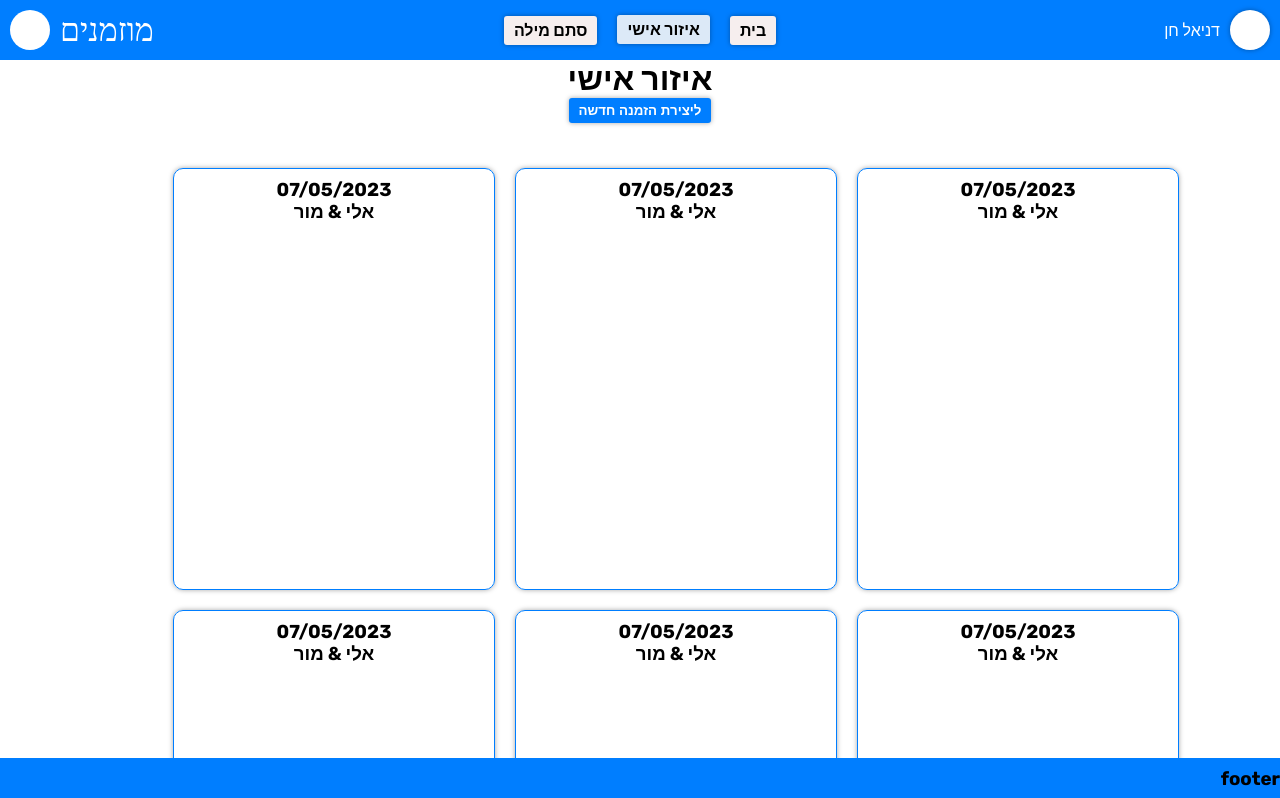
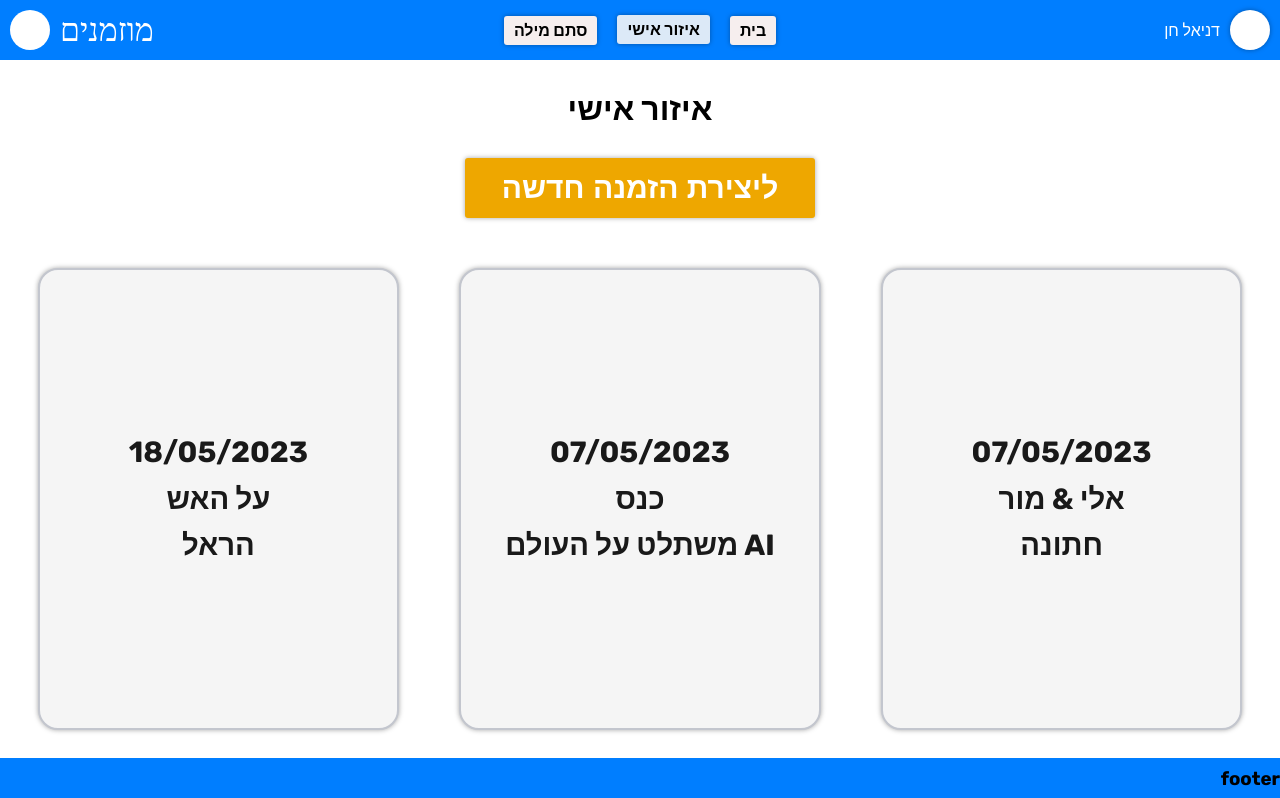
Before and after one commit to Muzmanim-Digital-Event-Invitation/Muzmanim-Frontend, a React (Vite) app: page /dashboard in a window 1280 px wide. Shown: the top 798 px of the page. Built offline with nearby package versions, Linux system fonts and the light colour scheme; a web font is replaced by a local one.

Commit message:
edit dasboard component

```diff
--- a/src/Components/Content/Dashboard/Dashboard.css
+++ /dev/null
@@ -1,33 +0,0 @@
-.Dashboard {
-    display: flex;
-    flex-direction: column;
-	align-items: center;
-    justify-content: center;
-
-    .events_container{
-        margin-top: 20px;
-        padding: 25px 101px 75px;
-        /* border: 1px solid black; */
-        display: flex;
-        flex-direction: row;
-        gap: 20px;
-        flex-wrap: wrap;
-
-        .event_card{
-            display: flex;
-            flex-direction: column;
-            align-items: center;
-            /* justify-content: center; */
-            width: 300px;
-            height: 400px;
-            border: 1px solid var(--main-clr);
-            box-shadow: var(--mid-shadow);
-            border-radius: var(--big-radius);
-            padding: 10px;
-
-        }
-    }
-
-
-
-}
--- /dev/null
+++ b/src/Components/Content/Dashboard/Dashboard.scss
@@ -0,0 +1,96 @@
+.Dashboard {
+    display: flex;
+    flex-direction: column;
+    align-items: center;
+    justify-content: center;
+
+    h1 {
+        margin-top: 30px;
+        margin-bottom: 30px;
+    }
+
+    .create_event_btn {
+        width: 350px;
+        height: 60px;
+        background-color: var(--btn-bg-clr);
+        font-size: 30px;
+        margin-bottom: 30px;
+
+    }
+
+    .events_container {
+        margin-top: 20px;
+        display: flex;
+        flex-direction: row;
+        justify-content: center;
+        align-items: center;
+        gap: 60px;
+        flex-wrap: wrap;
+
+        .event_card {
+            display: flex;
+            flex-direction: column;
+            align-items: center;
+            /* justify-content: center; */
+            width: 300px;
+            height: 400px;
+            border: 1px solid var(--main-clr);
+            box-shadow: var(--mid-shadow);
+            border-radius: var(--big-radius);
+            padding: 10px;
+
+            border-radius: 20px;
+            background: #f5f5f5;
+            position: relative;
+            padding: 1.8rem;
+            border: 2px solid #c3c6ce;
+            transition: 0.5s ease-out;
+            overflow: visible;
+
+            .card_details {
+                color: var(--main-text-clr);
+                height: 100%;
+                gap: .5em;
+                display: flex;
+                font-size: 25px;
+                flex-direction: column;
+                align-items: center;
+                justify-content: center;
+                place-content: center;
+            }
+
+            .card_button {
+                transform: translate(-50%, 125%);
+                width: 60%;
+                border-radius: 1rem;
+                border: none;
+                background-color:var(--main-clr);
+                color:var(--sec-text-clr);
+                font-size: 1rem;
+                padding: .5rem 1rem;
+                position: absolute;
+                left: 50%;
+                bottom: 0;
+                opacity: 0;
+                transition: 0.3s ease-out;
+            }
+
+        }
+
+        /*Hover*/
+        .event_card:hover {
+            border-color: var(--main-clr);
+            box-shadow: 0 4px 18px 0 rgba(0, 0, 0, 0.25);
+        }
+
+        .event_card:hover .card_button {
+            transform: translate(-50%, 50%);
+            opacity: 1;
+        }
+
+
+    }
+
+
+
+}
--- a/src/Components/Content/Dashboard/Dashboard.tsx
+++ b/src/Components/Content/Dashboard/Dashboard.tsx
@@ -1,37 +1,67 @@
-import "./Dashboard.css";
+import "./Dashboard.scss";
 
 function Dashboard(): JSX.Element {
     return (
         <div className="Dashboard">
 			<h1>איזור אישי</h1>
             <div>
-                <button className="btn ">ליצירת הזמנה חדשה</button>
+                <button className="btn create_event_btn">ליצירת הזמנה חדשה</button>
             </div>
             <div className="events_container">
+
                 <div className="event_card">
+                    <div className="card_details">
                     <h3>07/05/2023</h3>
                     <h3>אלי & מור</h3>
+                    <h3>חתונה</h3>
+                    </div>
+                    <button className="card_button">לחץ לעוד מידע</button>
                 </div>
+
                 <div className="event_card">
+                    <div className="card_details">
                     <h3>07/05/2023</h3>
-                    <h3>אלי & מור</h3>
+                    <h3>כנס</h3>
+                    <h3>AI משתלט על העולם</h3>
+
+                    </div>
+                    <button className="card_button">לחץ לעוד מידע</button>
                 </div>
+
                 <div className="event_card">
-                    <h3>07/05/2023</h3>
-                    <h3>אלי & מור</h3>
+                    <div className="card_details">
+                    <h3>18/05/2023</h3>
+                    <h3>על האש</h3>
+                    <h3>הראל</h3>
+
+                    </div>
+                    <button className="card_button">לחץ לעוד מידע</button>
+
                 </div>
+
+
+
                 <div className="event_card">
-                    <h3>07/05/2023</h3>
-                    <h3>אלי & מור</h3>
+                    <div className="card_details">
+                    <h3>02/06/2023</h3>
+                    <h3>בר מיצווה</h3>
+                    <h3>אלון</h3>
+                    </div>
+                    <button className="card_button">לחץ לעוד מידע</button>
+
                 </div>
+
                 <div className="event_card">
-                    <h3>07/05/2023</h3>
-                    <h3>אלי & מור</h3>
+                    <div className="card_details">
+                    <h3>12/05/2023</h3>
+                    <h3>יום הולדת</h3>
+                    <h3>רן</h3>
+                    </div>
+                    <button className="card_button">לחץ לעוד מידע</button>
+
                 </div>
-                   <div className="event_card">
-                    <h3>07/05/2023</h3>
-                    <h3>אלי & מור</h3>
-                </div>
+
+
             </div>
         </div>
     );
--- a/src/Components/Content/HomePage/HomePage.scss
+++ b/src/Components/Content/HomePage/HomePage.scss
@@ -13,9 +13,9 @@
 
     .create_invitation_btn {
         height: 60px;
+        width: 400px;
         font-size: larger;
-        background-color: #EEA700;
-        // color: black;
+        background-color: var(--btn-bg-clr);
     }
 
     .container {
--- a/src/index.scss
+++ b/src/index.scss
@@ -9,6 +9,7 @@
   --main-text-clr: #191919;
   --sec-text-clr: white;
   --bg-clr: #f6eeee;
+  --btn-bg-clr: #EEA700;
 
   // shadows
   --big-shadow: 0 0 8px rgba(0, 0, 0, 0.35);
```
